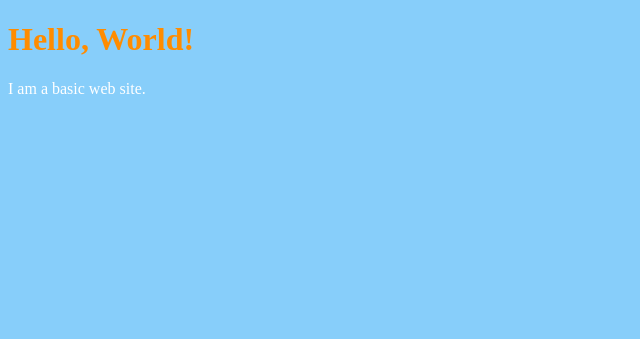
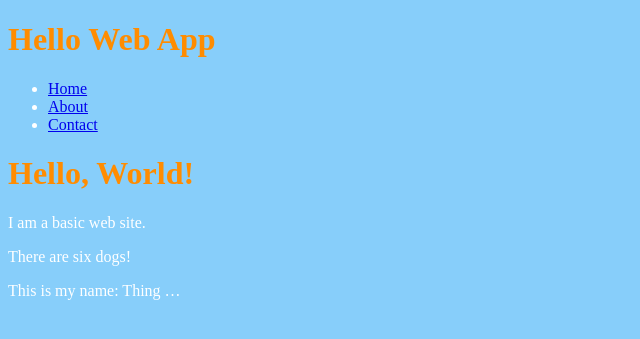
Before and after one commit to judashlie/myhellowebapp, a Django app: page / in a window 1280 px wide. Shown: the top 339 px of the page, without its empty margins (0-640 px from the left). Run offline with Django 3.2, Linux system fonts and the light colour scheme.

Commit message:
second commit

```diff
--- a/collection/templates/base.html
+++ b/collection/templates/base.html
@@ -0,0 +1,29 @@
+{% load staticfiles %}
+<!doctype html>
+<html>
+	<head>
+		<title>
+		<!-- override page titles -->
+		{% block title %}
+		My Hello Web App Project
+		{% endblock title %}
+		</title>
+		<link rel="stylesheet" href="{%static 'css/style.css' %}" />
+		{% block header %}{% endblock header %}
+	</head>
+	<body>
+		<header>
+			<h1>Hello Web App</h1>
+			<nav>
+				<ul>
+				<li><a href="{% url 'home' %}">Home</a></li>
+				<li><a href="{% url 'about' %}">About</a></li>
+				<li><a href="{% url 'contact' %}">Contact</a></li>
+				</ul>
+			</nav>
+		</header>
+		<!-- override content stuff -->
+		{% block content %}{% endblock content %}
+		{% block footer %}{% endblock footer %}
+	</body>
+</html>
--- a/collection/templates/index.html
+++ b/collection/templates/index.html
@@ -1,12 +1,13 @@
-{% load staticfiles %}
-<!doctype html>
-<html>
-	<head>
-		<title>My Hello Web App Project</title>
-		<link rel="stylesheet" href="{%static 'css/style.css' %}" />
-	</head>
-	<body>
+{% extends 'base.html' %}
+{% load humanize %}
+{% block title %}
+	Homepage - {{ block.super }}
+{% endblock title %}
+
+{% block content %}
 		<h1>Hello, World!</h1>
 		<p>I am a basic web site.</p>
-	</body>
-</html>
+
+		<p>There are {{ number|apnumber }} dogs!</p>
+		<p>This is my name: {{ thing|truncatewords:1 }}</p>
+{% endblock content %}
--- a/collection/views.py
+++ b/collection/views.py
@@ -2,5 +2,12 @@ from django.shortcuts import render
 
 # Create your views here.
 def index(request):
-	#this is the new view
-	return render(request, 'index.html')
+	# this is the new view
+	# defining the variable
+	number = 6
+	thing = "Thing Name"
+	# passing the variable to the view
+	return render(request, 'index.html', {
+		'number': number,
+		'thing': thing,
+		})
--- a/hellowebapp/settings.py
+++ b/hellowebapp/settings.py
@@ -38,6 +38,7 @@ INSTALLED_APPS = (
     'django.contrib.sessions',
     'django.contrib.messages',
     'django.contrib.staticfiles',
+    'django.contrib.humanize',
 )
 
 MIDDLEWARE_CLASSES = (
--- a/hellowebapp/urls.py
+++ b/hellowebapp/urls.py
@@ -14,10 +14,13 @@ Including another URLconf
 """
 from django.conf.urls import patterns, include, url
 from django.contrib import admin
+from django.views.generic import TemplateView
 
 from collection import views
 
 urlpatterns = [
     url(r'^$', views.index, name='home'),
+    url(r'^about/$', TemplateView.as_view(template_name='about.html'), name='about'),
+    url(r'^contact/$', TemplateView.as_view(template_name='contact.html'), name='contact'),
     url(r'^admin/', include(admin.site.urls)),
 ]
```
Also changed, not shown: 3 other files.
